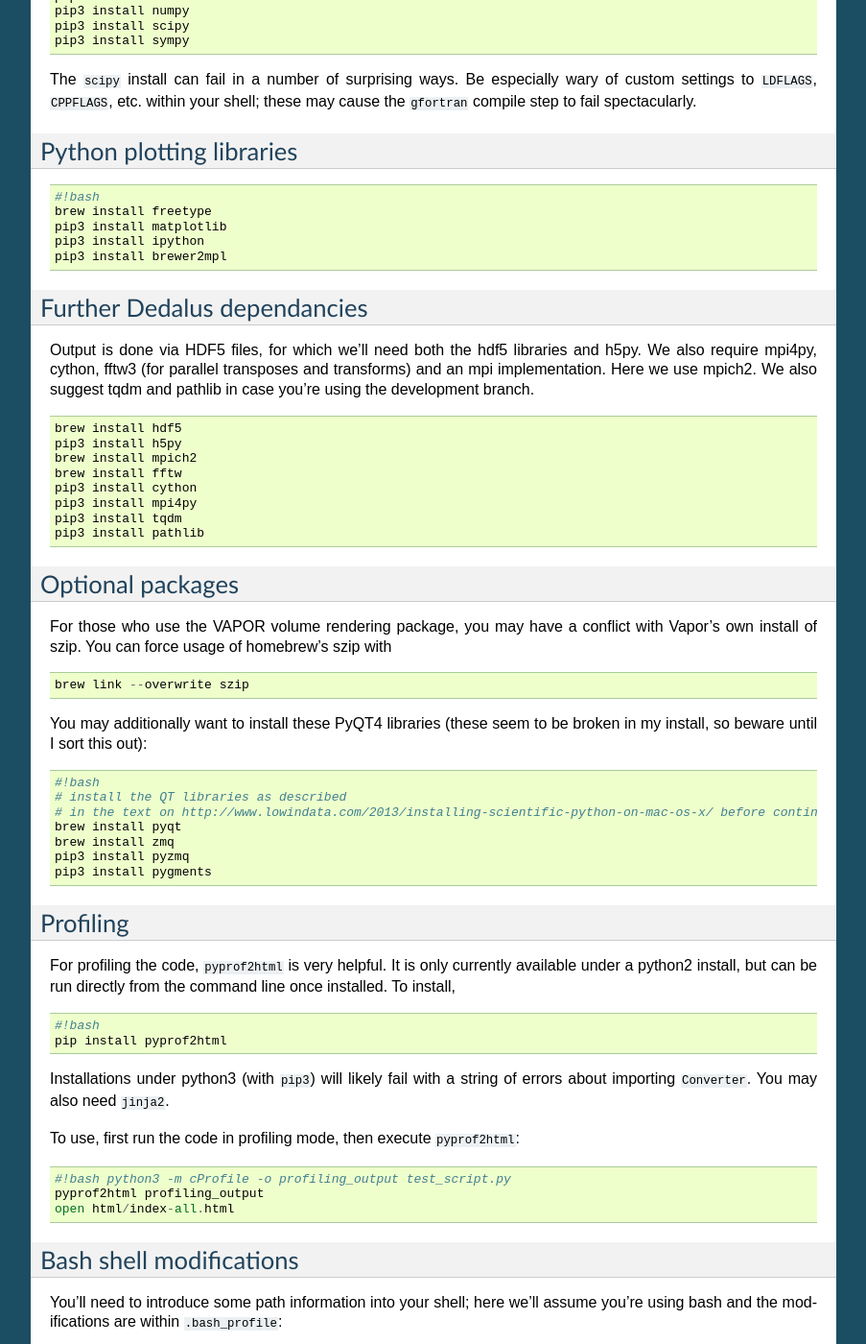
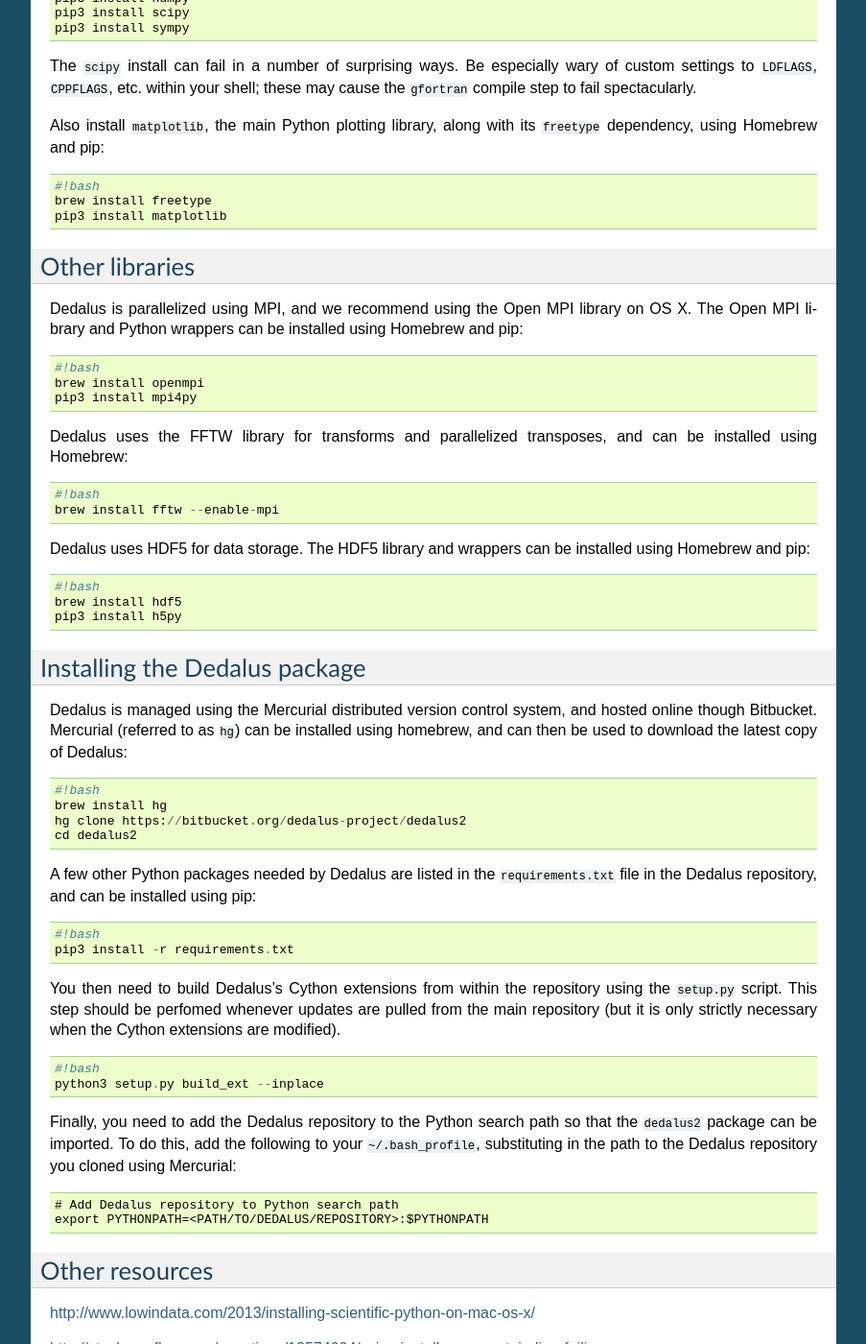
Before and after one commit to enlighter/dedalus, a Sphinx documentation site: the page built from docs/machines/mac_os/mac_os.rst, in a window 1280 px wide and 1400 px high, scrolled down 1943 px. Shown: the whole window at 96% size, without its empty margins (198-1101 px from the left). Built offline with Sphinx 7.4.7, drawn with Linux system fonts in a browser that asks for light colours; formulas are drawn with MathJax 3; pages that are not in the unit, such as notebooks, are missing from menus; some of the changed text lies outside the part shown.

Commit message:
Update OS X install docs, fixing recently changed homebrew formulae, and removing old instructions not specifically related to getting Dedalus installed on OS X.

```diff
--- a/docs/machines/mac_os/mac_os.rst
+++ b/docs/machines/mac_os/mac_os.rst
@@ -1,10 +1,6 @@
-.. converted from Installing_Dedalus.md using pandoc, for now via http://johnmacfarlane.net/pandoc/try/
 
 Install notes for Mac OS X (10.9)
 *******************************************
-
-To cut to the chase, look for the appropriate cookbook for your system
-in the table of contents. More detailed guides preceed each cookbook.
 
 These instructions assume you're starting with a clean Mac OS X system,
 which will need ``python3`` and all scientific packages installed. These
@@ -12,60 +8,72 @@
 and are the result of extensive attempts to properly install ``numpy``
 and ``scipy`` in particular (including building directly from source).
 
+.. _guide: http://www.lowindata.com/2013/installing-scientific-python-on-mac-os-x/
+
 Mac OS X cookbook
 -----------------
 
 ::
 
     #!bash
+
+    # Homebrew
     ruby -e "$(curl -fsSL https://raw.github.com/Homebrew/homebrew/go/install)"
     brew update
     brew doctor
-    # check whether any errors arise with brew doctor before proceeding
+    # Fix any errors raised by brew doctor before proceeding
 
+    # Prep system
+    brew install gcc
     brew install swig
-    brew install gfortran
+
+    # Python 3
     brew install python3
 
-    # get UMFPACK libraries
+    # Scientific packages for Python 3
     brew tap homebrew/science
     brew install suite-sparse
-
-    # now, on with the scientific python install
     pip3 install nose
     pip3 install numpy
     pip3 install scipy
     pip3 install sympy
-
     brew install freetype
     pip3 install matplotlib
-    pip3 install ipython
 
+    # MPI
+    brew install openmpi
+    pip3 install mpi4py
 
+    # FFTW
+    brew install fftw --enable-mpi
+
+    # HDF5
     brew install hdf5
     pip3 install h5py
-    brew install mpich2
-    brew install fftw
-    pip3 install cython
-    pip3 install mpi4py
-    pip3 install tqdm
-    pip3 install pathlib
 
+    # Dedalus
+    brew install hg
+    hg clone https://bitbucket.org/dedalus-project/dedalus2
+    cd dedalus2
+    pip3 install -r requirements.txt
+    python3 setup.py build_ext --inplace
 
 Detailed install notes for Mac OS X (10.9)
-*******************************************
+******************************************
 
 Preparing a Mac system
 ----------------------
 
-First, install Xcode and seperately install the Xcode Command Line
+First, install Xcode from the App Store and seperately install the Xcode Command Line
 Tools. To install the command line tools, open Xcode, go to
 ``Preferences``, select the ``Downloads`` tab and ``Components``. These
 command line tools install ``make`` and other requisite tools that are
 no longer automatically included in Mac OS X (as of 10.8).
 
-Next, you should install the `homebrew`_ package manager for OS X. Do
-the following:
+Next, you should install the `Homebrew`_ package manager for OS X. Run the
+following from the Terminal:
+
+.. _Homebrew: http://brew.sh/
 
 ::
 
@@ -76,32 +84,19 @@
 
 Cleanup any problems identified by ``brew doctor`` before proceeding.
 
-You'll need a gfortran compiler to complete the ``scipy`` install.
-
-.. _guide: http://www.lowindata.com/2013/installing-scientific-python-on-mac-os-x/
-.. _homebrew: http://brew.sh/
-
-.. _MesaSDK: http://www.astro.wisc.edu/~townsend/static.php?ref=mesasdk
-.. _MADSDK: http://www.astro.wisc.edu/~townsend/static.php?ref=madsdk
-
-If you don't have one, try downloading Rich Townsend's `MesaSDK`_ or
-`MADSDK`_ (if you want MPI capability) software development kits. There
-is excellent documentation on the `MesaSDK`_ page. You can also install
-one directly with `homebrew`_, which is the path we follow here:
+To complete the ``scipy`` install process, we'll need ``gfortran`` from ``gcc``
+and ``swig``, which you can install from Homebrew:
 
 ::
 
     #!bash
-    brew install gfortran
+    brew install gcc
     brew install swig
 
-From building on my clean workstation, it looks like the ``scipy``
-install process depends on ``swig``.
+Install Python 3
+----------------
 
-Install python3
----------------
-
-Now, install python3
+Now, install python3 from Homebrew:
 
 ::
 
@@ -127,9 +122,9 @@
     brew tap homebrew/science
     brew install suite-sparse
 
-Now, use ``pip3`` (installed with ``brew install python3`` above) to
-install ``numpy`` and then ``scipy``, in that order; here we use
-``pip3`` to force a ``python3`` install:
+Now use pip, the (the standard Python package management system, installed with
+Python via Homebrew) to install ``nose``, ``numpy``, ``scipy``, and ``sympy``,
+in order:
 
 ::
 
@@ -144,155 +139,91 @@
 within your shell; these may cause the ``gfortran`` compile step to fail
 spectacularly.
 
-Python plotting libraries
------------------------------
+Also install ``matplotlib``, the main Python plotting library, along with its
+``freetype`` dependency, using Homebrew and pip:
 
 ::
 
     #!bash
     brew install freetype
     pip3 install matplotlib
-    pip3 install ipython
-    pip3 install brewer2mpl
 
+Other libraries
+---------------
 
-Further Dedalus dependancies
-------------------------------
-
-Output is done via HDF5 files, for which we'll need both the hdf5
-libraries and h5py.  We also require mpi4py, cython, fftw3 (for
-parallel transposes and transforms) and an mpi implementation.
-Here we use mpich2.  We also suggest tqdm and pathlib in case you're
-using the development branch.
-
-::
-
-    brew install hdf5
-    pip3 install h5py
-    brew install mpich2
-    brew install fftw
-    pip3 install cython
-    pip3 install mpi4py
-    pip3 install tqdm
-    pip3 install pathlib
-
-
-
-
-
-Optional packages
------------------
-
-For those who use the VAPOR volume rendering package, you may have a
-conflict with Vapor's own install of szip. You can force usage of
-homebrew's szip with
-
-::
-
-    brew link --overwrite szip
-
-You may additionally want to install these PyQT4 libraries (these seem
-to be broken in my install, so beware until I sort this out):
+Dedalus is parallelized using MPI, and we recommend using the Open MPI library
+on OS X.  The Open MPI library and Python wrappers can be installed using
+Homebrew and pip:
 
 ::
 
     #!bash
-    # install the QT libraries as described
-    # in the text on http://www.lowindata.com/2013/installing-scientific-python-on-mac-os-x/ before continuing
-    brew install pyqt
-    brew install zmq
-    pip3 install pyzmq
-    pip3 install pygments
+    brew install openmpi
+    pip3 install mpi4py
 
-Profiling
----------
-
-For profiling the code, ``pyprof2html`` is very helpful. It is only
-currently available under a python2 install, but can be run directly
-from the command line once installed. To install,
+Dedalus uses the FFTW library for transforms and parallelized transposes, and
+can be installed using Homebrew:
 
 ::
 
     #!bash
-    pip install pyprof2html
+    brew install fftw --enable-mpi
 
-Installations under python3 (with ``pip3``) will likely fail with a
-string of errors about importing ``Converter``. You may also need
-``jinja2``.
-
-To use, first run the code in profiling mode, then execute
-``pyprof2html``::
-
-      #!bash python3 -m cProfile -o profiling_output test_script.py
-      pyprof2html profiling_output
-      open html/index-all.html
-
-Bash shell modifications
-------------------------
-
-You'll need to introduce some path information into your shell; here
-we'll assume you're using bash and the modifications are within
-``.bash_profile``:
+Dedalus uses HDF5 for data storage.  The HDF5 library and wrappers can be
+installed using Homebrew and pip:
 
 ::
 
     #!bash
-    export MYUSERNAME=bbrown
+    brew install hdf5
+    pip3 install h5py
 
-    #prefix /usr/local/bin so that homebrew can override path settings
-    export PATH=/usr/local/bin:$PATH
+Installing the Dedalus package
+------------------------------
 
-    # make homebrew pip work
-    export PATH=/usr/local/share/python:$PATH
-
-    # homebrew pathing for pyqt
-    export PYTHONPATH=/usr/local/lib/python:$PYTHONPATH
-
-    # Dedalus python pathing
-    export PYTHONPATH=/Users/$MYUSERNAME/code/dedalus2:$PYTHONPATH
-
-Installing OpenBLAS
--------------------
-
-The Mac accelerate framwork BLAS is fast and automatically threads tasks
-like ``dgemm`` (expressed through ``numpy.dot()``). It may be useful to
-be able to OpenBLAS rather than the accelerate libraries. To do a direct
-comparison, the OpenBLAS library needs to be compiled with the
-environment variable ``OPENBLAS_NUM_THREADS`` set to an appropriate
-value, or OpenBLAS will only use a subset of the system resources. For a
-macbook air, this correct value is ``OPENBLAS_NUM_THREADS=4`` (otherwise
-only 2 threads are utilized).
+Dedalus is managed using the Mercurial distributed version control system, and
+hosted online though Bitbucket.  Mercurial (referred to as ``hg``) can be
+installed using homebrew, and can then be used to download the latest copy of
+Dedalus:
 
 ::
 
-    !#bash
-    export OPENBLAS_NUM_THREADS=4
-    brew install openblas
+    #!bash
+    brew install hg
+    hg clone https://bitbucket.org/dedalus-project/dedalus2
+    cd dedalus2
 
-This is sufficient for fortran programs, etc., that link directly
-against OpenBLAS. As yet, it's unclear how to build numpy against
-OpenBLAS rather than accelerate, but Jeff Oishi's notes describe this in
-detail for other systems and other libraries. I'll check and update.
-
-A note on f2py with python3
----------------------------
-
-I'm just starting to play around with ``f2py``. As a warning, I've
-needed to hand-modify ``/usr/local/bin/f2py`` so that the opening line
-reads
+A few other Python packages needed by Dedalus are listed in the
+``requirements.txt`` file in the Dedalus repository, and can be installed using
+pip:
 
 ::
 
-       #!/usr/bin/env python3
+    #!bash
+    pip3 install -r requirements.txt
 
-rather than
+You then need to build Dedalus's Cython extensions from within the repository
+using the ``setup.py`` script.  This step should be perfomed whenever updates
+are pulled from the main repository (but it is only strictly necessary when the
+Cython extensions are modified).
 
 ::
 
-       #!/usr/bin/env Python
+    #!bash
+    python3 setup.py build_ext --inplace
 
+Finally, you need to add the Dedalus repository to the Python search path so
+that the ``dedalus2`` package can be imported.  To do this, add the following
+to your ``~/.bash_profile``, substituting in the path to the Dedalus repository
+you cloned using Mercurial:
 
-Other resources:
+::
+
+    # Add Dedalus repository to Python search path
+    export PYTHONPATH=<PATH/TO/DEDALUS/REPOSITORY>:$PYTHONPATH
+
+Other resources
+---------------
 
 http://www.lowindata.com/2013/installing-scientific-python-on-mac-os-x/
 
```
